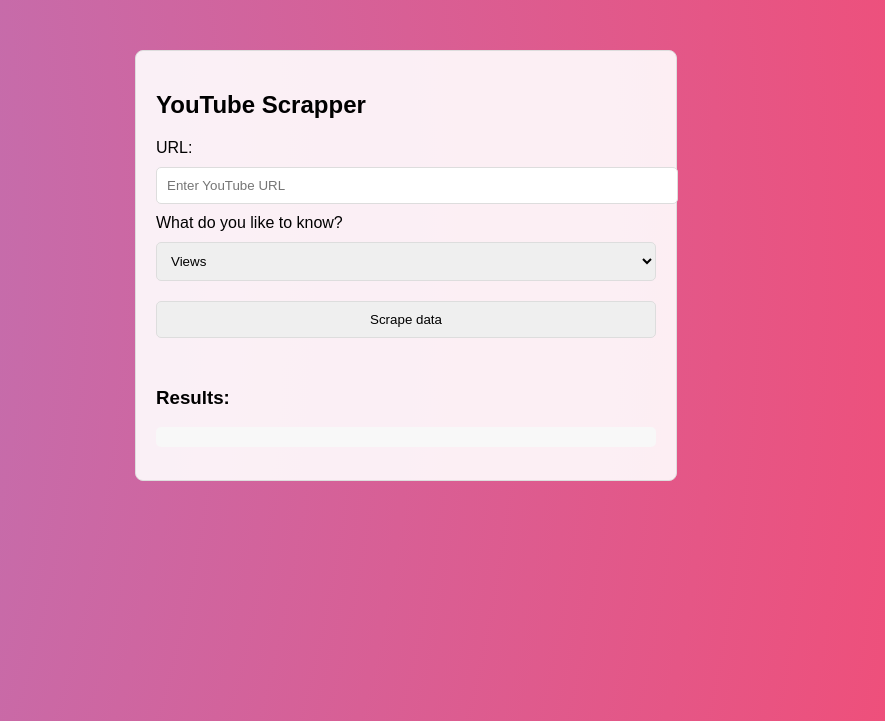
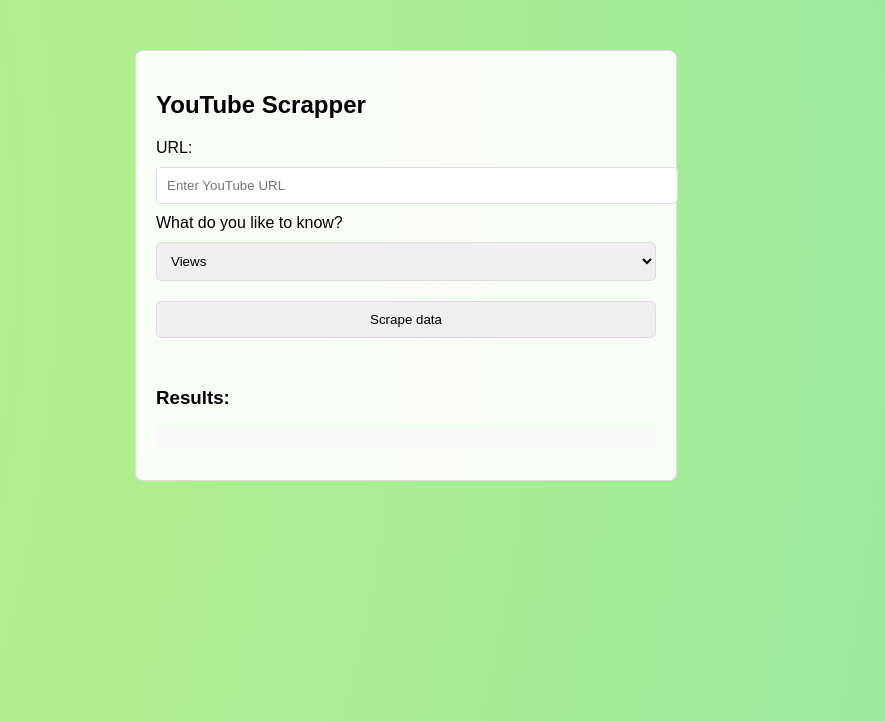
Before and after one commit to Radhikagarg20/Demo11, a Flask app: page / in a window 1280 px wide. Shown: the top 721 px of the page, without its empty margins (234-1119 px from the left). Run offline with Flask 3, Linux system fonts and the light colour scheme.

Commit message:
Update styles.css

```diff
--- a/static/styles.css
+++ b/static/styles.css
@@ -3,7 +3,7 @@
     margin: 0;
     height: 100%;
     background: rgb(134,152,245);
-    background: radial-gradient(circle, rgba(134,152,245,1) 0%, rgba(252,70,107,1) 100%);
+    background: radial-gradient(circle, rgba(212,252,121,1) 0%, rgba(150,230,161,1) 100%);
     background-size: 400% 400%;
     animation: gradient 15s ease infinite;
     overflow-y: auto;
```
